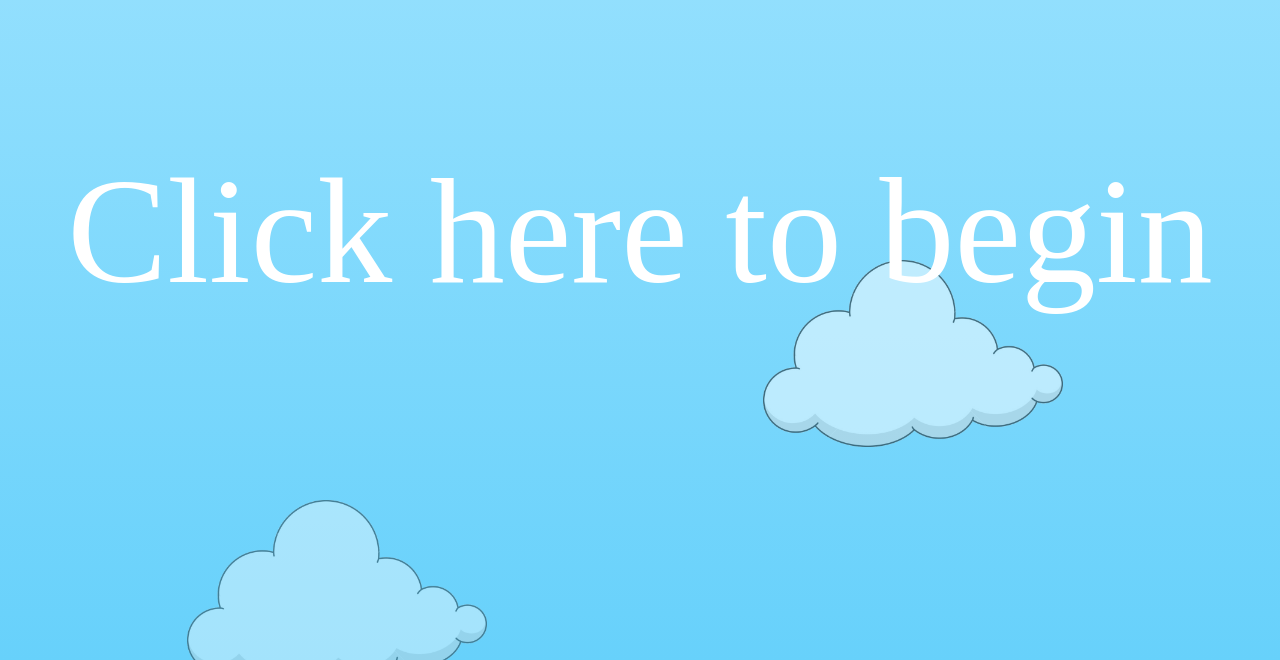
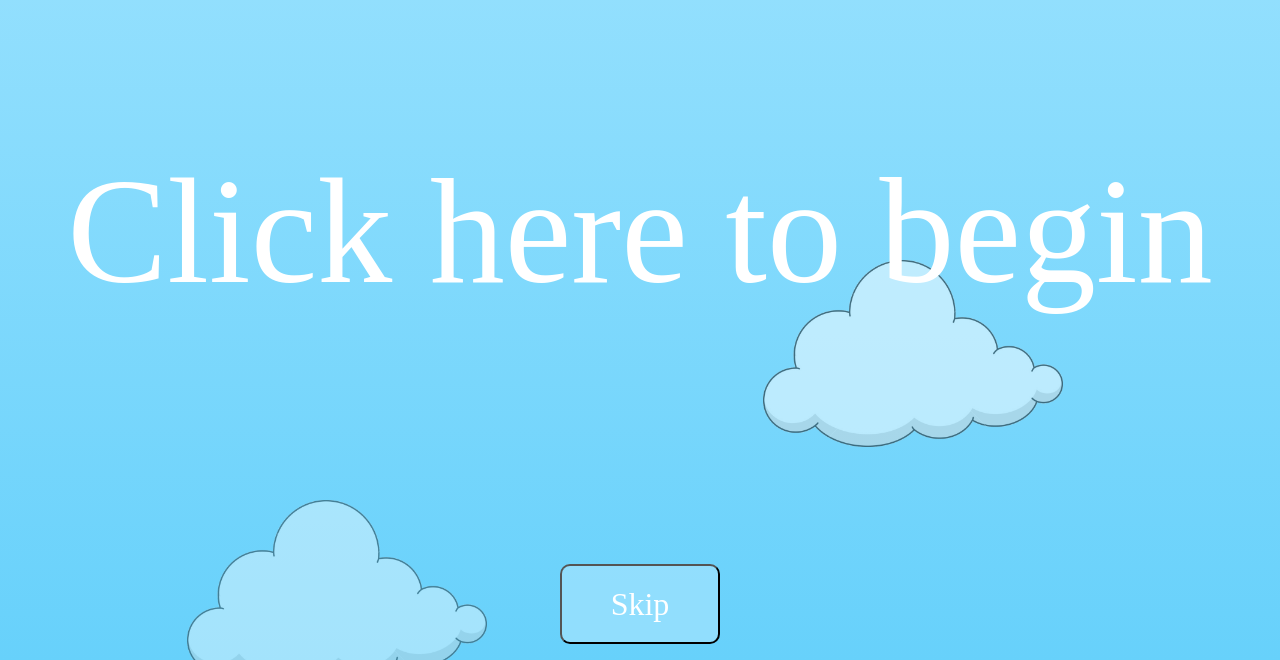
Before and after one commit to kotare-2021/phaser-playground, a React (Create React App) app: page / in a window 1280 px wide. Shown: the part 140-800 px from the top of the page. Built offline with nearby package versions, Linux system fonts and the light colour scheme; a web font is replaced by a local one.

Commit message:
add skip button "reset commit author"

```diff
--- a/src/Components/App.jsx
+++ b/src/Components/App.jsx
@@ -5,6 +5,7 @@ import Landing from './Landing'
 import Classroom from './Classroom'
 import Dream from './Dream'
 import Clouds from './Clouds'
+import Skip from './Skip'
 
 
 const App = (props) => {
@@ -65,10 +66,16 @@ const App = (props) => {
   return (
     <>
       {scene === '' &&
-        <Start setScene={setScene} handleStart={handleStart}/>
+        <div>
+          <Start setScene={setScene} handleStart={handleStart}/>
+          <Skip setScene={setScene}/>
+        </div>
       }
       {scene === 'landing' &&
-        <Landing setScene={setScene} />
+        <div>
+          <Landing setScene={setScene} />
+          <Skip setScene={setScene}/>
+        </div>
       }
       {scene === 'classroom' &&
         <Classroom setScene={setScene} setDream={setDream} />
--- /dev/null
+++ b/src/Components/Skip.jsx
@@ -0,0 +1,13 @@
+import React from 'react'
+
+const Footer = ({ setScene }) => {
+  return (
+    <>
+    <div className="container-footer skip">
+      <button onClick={() => setScene('classroom')} className='footer-button'><span className='span-text'>Skip</span></button>
+    </div>
+    </>
+  )
+}
+
+export default Footer
--- a/src/styles/footer.scss
+++ b/src/styles/footer.scss
@@ -38,6 +38,10 @@
   }
 }
 
+.skip {
+  margin-top: -10vh;
+}
+
 .footer-button:hover {
   cursor: pointer;
   opacity: 1;
```
